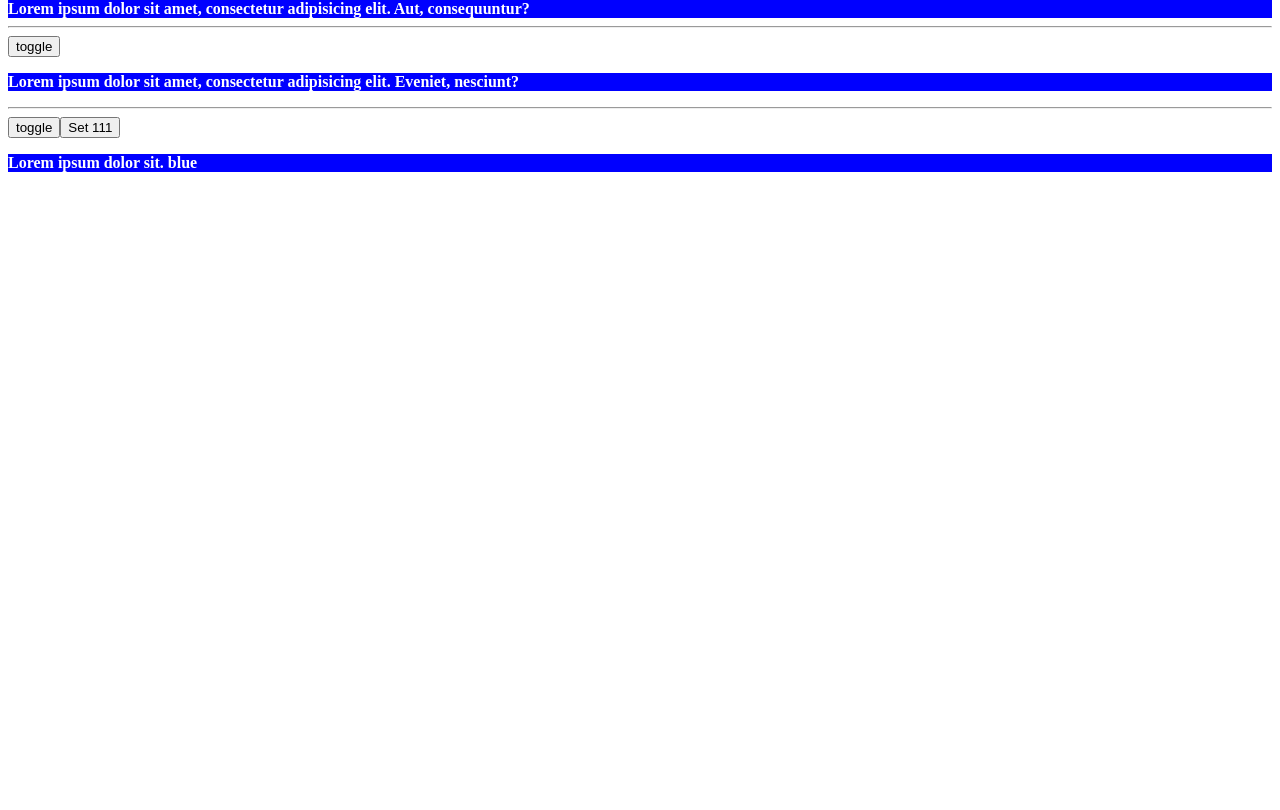
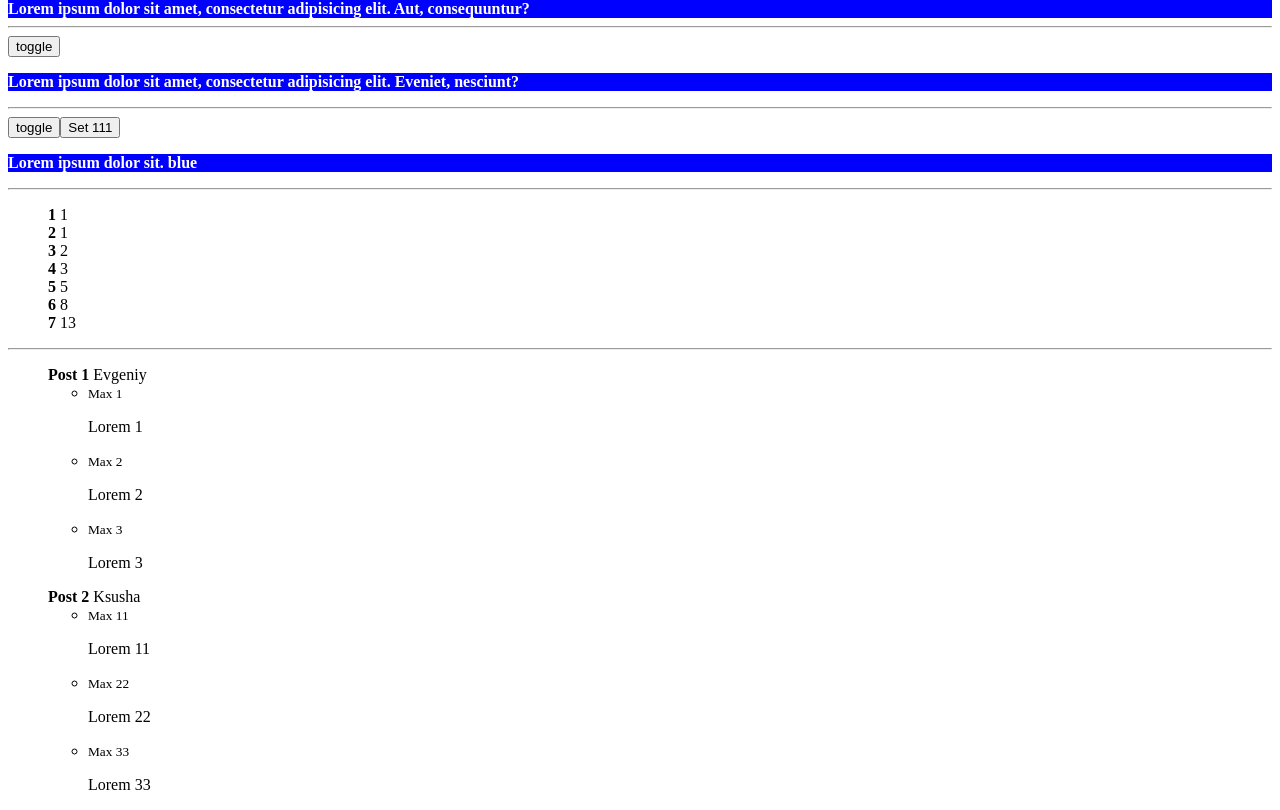
Before and after one commit to evgen904/Angular-Lesson, an Angular app: page / in a window 1280 px wide. Shown: the part 1230-2040 px from the top of the page. Before the commit the page ends 1418 px from the top, so only its background shows below. Built offline with nearby package versions, Linux system fonts and the light colour scheme.

Commit message:
Циклы с ngFor

```diff
--- a/src/app/app.component.html
+++ b/src/app/app.component.html
@@ -87,3 +87,27 @@
   <p *ngSwitchCase="false" class="blue">Lorem ipsum dolor sit. blue</p>
   <p *ngSwitchDefault>Lorem ipsum dolor.</p>
 </div>
+
+<hr>
+
+<ul style="list-style: none;">
+  <li *ngFor="let n of arr2; let ind = index">
+    <strong>{{ ind+1 }}</strong> {{ n }}
+  </li>
+</ul>
+
+<hr>
+
+<ul style="list-style: none;">
+  <li *ngFor="let post of objs">
+    <strong>{{ post.post }}</strong> {{ post.author }}
+    <ul>
+      <li *ngFor="let comment of post.comment">
+        <small>{{ comment.name }}</small>
+        <p>
+          {{ comment.text }}
+        </p>
+      </li>
+    </ul>
+  </li>
+</ul>
--- a/src/app/app.component.ts
+++ b/src/app/app.component.ts
@@ -31,6 +31,24 @@ export class AppComponent {
 
   toggle: any = false
 
+  arr2 = [1,1,2,3,5,8,13]
+
+  objs = [
+    {post: 'Post 1', author: 'Evgeniy', comment: [
+        {name: 'Max 1', text: 'Lorem 1'},
+        {name: 'Max 2', text: 'Lorem 2'},
+        {name: 'Max 3', text: 'Lorem 3'}
+      ]},
+    {post: 'Post 2', author: 'Ksusha', comment: [
+        {name: 'Max 11', text: 'Lorem 11'},
+        {name: 'Max 22', text: 'Lorem 22'},
+        {name: 'Max 33', text: 'Lorem 33'}
+      ]}
+  ]
+
+
+
+
   constructor() {
     setTimeout(() => {
       this.img = 'https://upload.wikimedia.org/wikipedia/commons/thumb/c/cf/Angular_full_color_logo.svg/1200px-Angular_full_color_logo.svg.png'
```
